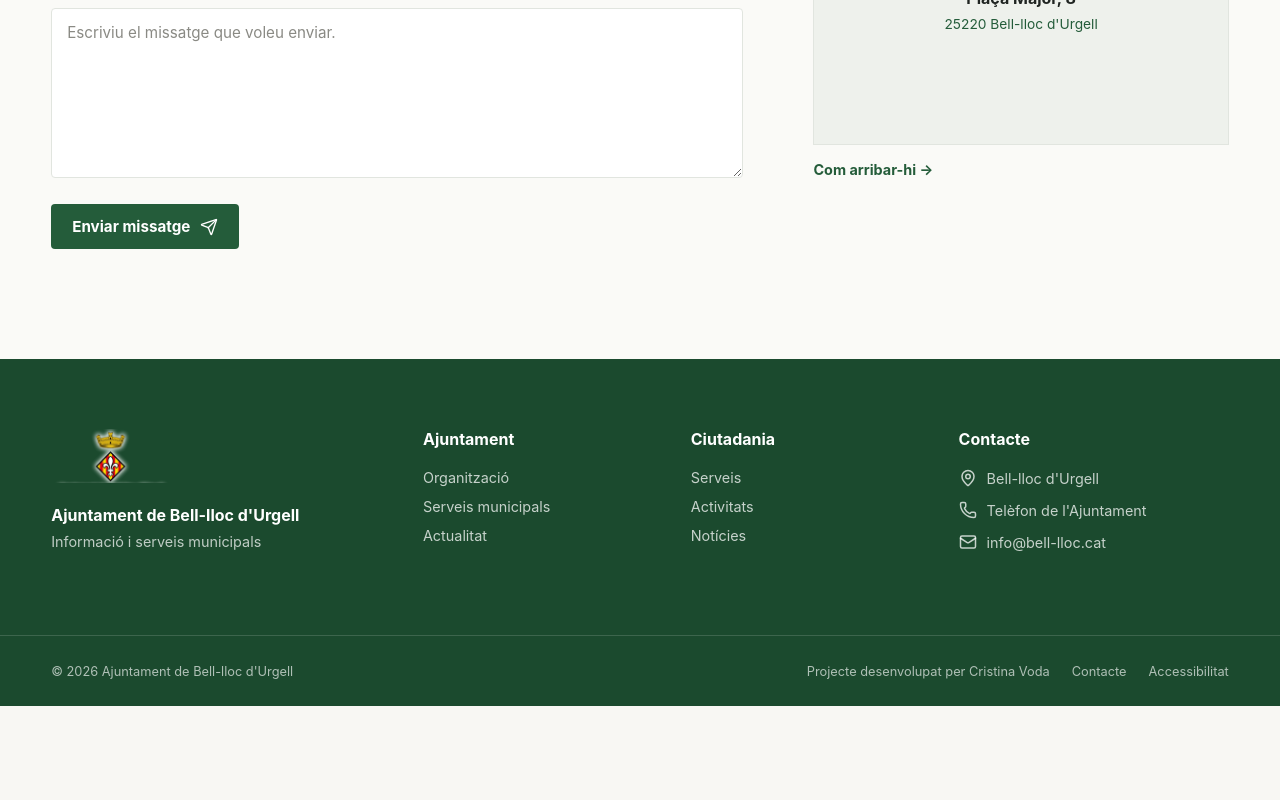
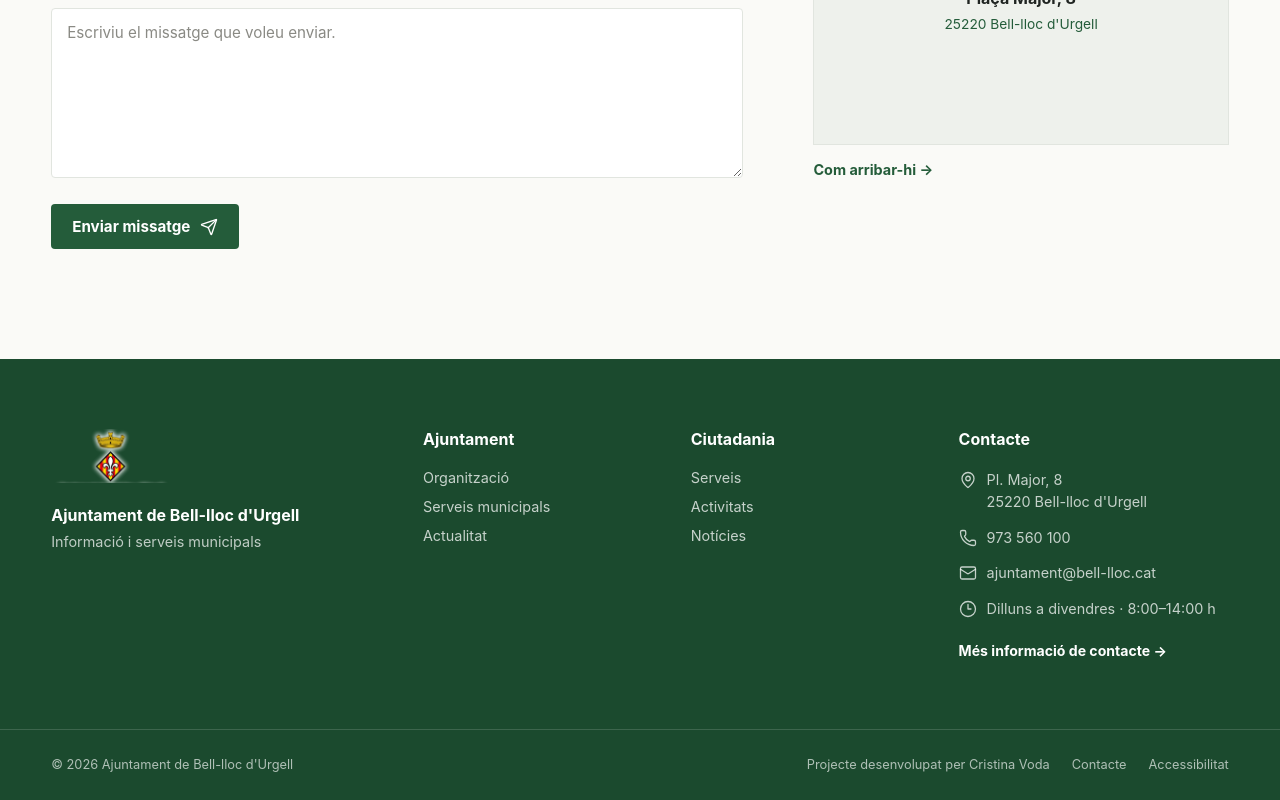
Before and after one commit to cristinavoda/Bell-lloc-d-Urgell-Municipal-Web-Redesign, a React (Vite) app: page /contacte in a window 1280 px wide. Shown: the part 1051-1851 px from the top of the page. Before the commit the page ends 1757 px from the top, so only its background shows below. Built offline with nearby package versions, Linux system fonts and the light colour scheme.

Commit message:
add 'new content 3 '

```diff
--- a/src/components/Footer.css
+++ b/src/components/Footer.css
@@ -146,7 +146,49 @@
 .footer-links a:hover {
   color: white;
 }
+.footer-contact p {
+  display: flex;
+  align-items: flex-start;
+  gap: 10px;
 
+  margin-bottom: 14px;
+
+  color: rgba(255, 255, 255, 0.75);
+
+  font-size: 0.9rem;
+  line-height: 1.5;
+}
+
+.footer-contact p svg {
+  flex-shrink: 0;
+  margin-top: 2px;
+}
+
+.footer-contact a {
+  color: inherit;
+  text-decoration: none;
+}
+
+.footer-contact a:hover {
+  color: white;
+}
+
+.footer-contact-link {
+  display: inline-flex;
+
+  margin-top: 8px;
+
+  color: white !important;
+
+  font-size: 0.88rem;
+  font-weight: 700;
+
+  text-decoration: none;
+}
+
+.footer-contact-link:hover {
+  color: rgba(255, 255, 255, 0.78) !important;
+}
 
 /* ========================================
    TABLET
--- a/src/components/Footer.jsx
+++ b/src/components/Footer.jsx
@@ -2,8 +2,10 @@ import {
   MapPin,
   Phone,
   Mail,
+  Clock3,
   ArrowRight
 } from 'lucide-react'
+import { Link } from 'react-router-dom'
 
 import './Footer.css'
 
@@ -81,6 +83,7 @@ function Footer() {
 
 
         {/* CONTACTE */}
+{/* CONTACTE */}
 
 <div className="footer-contact">
 
@@ -89,25 +92,60 @@ function Footer() {
   </h2>
 
   <p>
-            <MapPin size={18} aria-hidden="true" />
+    <MapPin
+      size={18}
+      strokeWidth={1.7}
+      aria-hidden="true"
+    />
+
     <span>
-              Bell-lloc d'Urgell
+      Pl. Major, 8<br />
+      25220 Bell-lloc d'Urgell
     </span>
   </p>
 
   <p>
-            <Phone size={18} aria-hidden="true" />
+    <Phone
+      size={18}
+      strokeWidth={1.7}
+      aria-hidden="true"
+    />
+
+    <a href="tel:+34973560100">
+      973 560 100
+    </a>
+  </p>
+
+  <p>
+    <Mail
+      size={18}
+      strokeWidth={1.7}
+      aria-hidden="true"
+    />
+
+    <a href="mailto:ajuntament@bell-lloc.cat">
+      ajuntament@bell-lloc.cat
+    </a>
+  </p>
+
+  <p className="footer-contact-hours">
+    <Clock3
+      size={18}
+      strokeWidth={1.7}
+      aria-hidden="true"
+    />
+
     <span>
-              Telèfon de l'Ajuntament
+      Dilluns a divendres · 8:00–14:00 h
     </span>
   </p>
 
-          <p>
-            <Mail size={18} aria-hidden="true" />
-            <span>
-              info@bell-lloc.cat
-            </span>
-          </p>
+  <Link
+    to="/contacte"
+    className="footer-contact-link"
+  >
+    Més informació de contacte →
+  </Link>
 
 </div>
 
```
Lines whose indentation alone changed are shown as unchanged.
